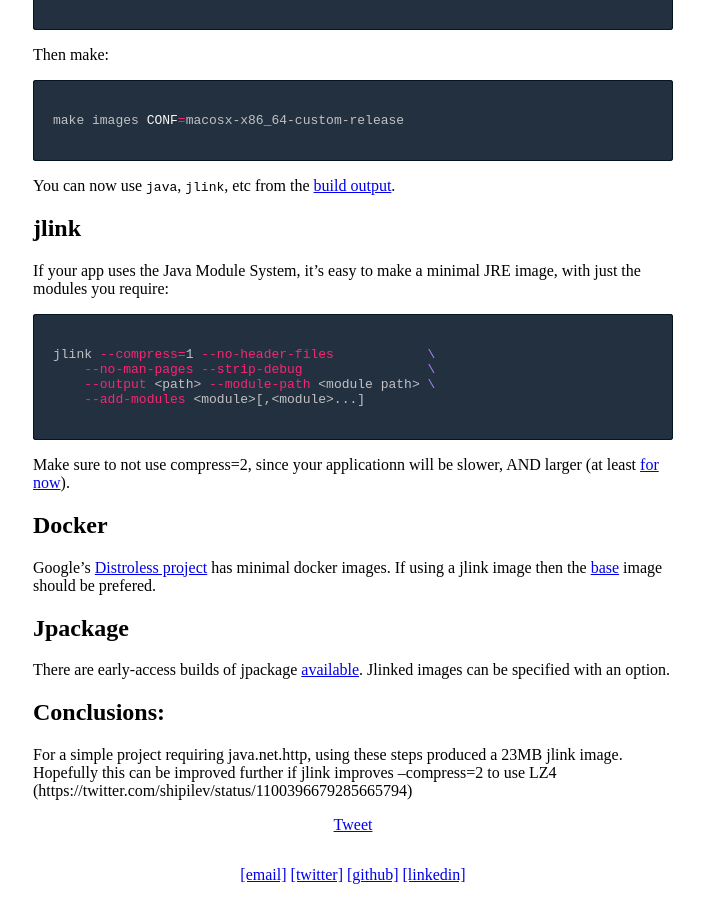
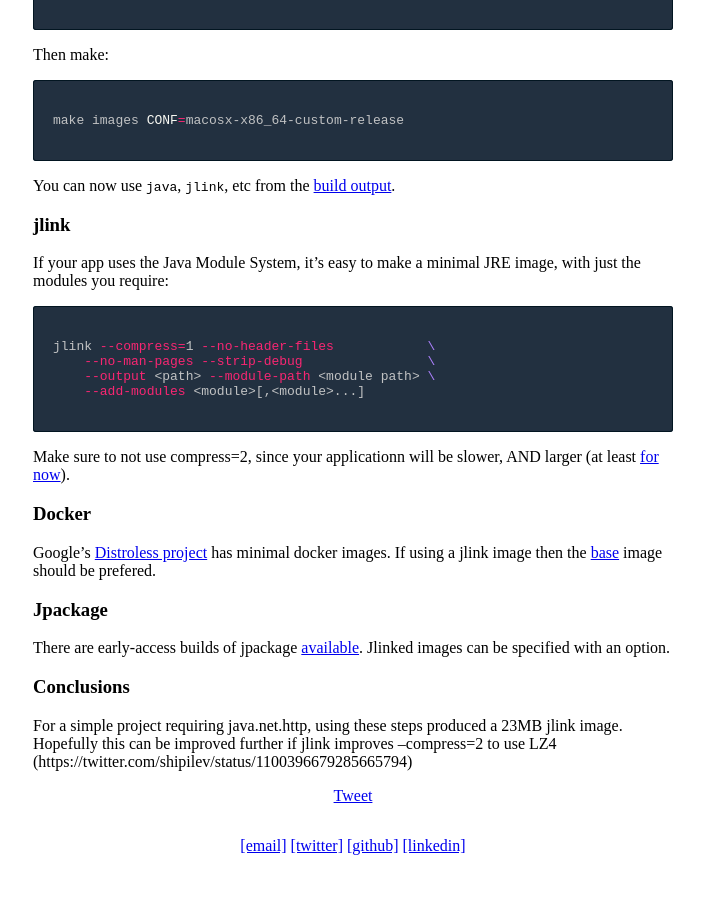
Before and after one commit to AugustNagro/augustnagro.github.io, a Jekyll site: the page built from _posts/2019-1-4-small-java.md, in a window 1280 px wide and 900 px high, scrolled down 1441 px. Shown: the whole window, without its empty margins (287-991 px from the left). Built offline with Jekyll 4.4.1, drawn with Linux system fonts in a browser that asks for light colours; comment, search, counter and statistics services are not loaded; after the commit the page ends 2312 px from its top, so only the background shows below that.

Commit message:
anotha one

```diff
--- a/_posts/2019-1-4-small-java.md
+++ b/_posts/2019-1-4-small-java.md
@@ -79,7 +79,7 @@
 
 You can now use `java`, `jlink`, etc from the [build output](https://hg.openjdk.java.net/jdk/jdk/raw-file/2bd3e05d4c6f/doc/building.html#build-output-structure).
 
-## jlink
+### jlink
 If your app uses the Java Module System, it's easy to make a minimal JRE image, with just the modules you require:
 
 {% highlight bash %}
@@ -91,12 +91,12 @@
 
 Make sure to not use compress=2, since your applicationn will be slower, AND larger (at least [for now](https://twitter.com/cl4es/status/1100399121079455744)).
 
-## Docker
+### Docker
 Google's [Distroless project](https://github.com/GoogleContainerTools/distroless) has minimal docker images. If using a jlink image then the [base](https://github.com/GoogleContainerTools/distroless/blob/master/base/README.md) image should be prefered.
 
-## Jpackage
+### Jpackage
 
 There are early-access builds of jpackage [available](http://jdk.java.net/jpackage/). Jlinked images can be specified with an option.
 
-## Conclusions:
+### Conclusions
 For a simple project requiring java.net.http, using these steps produced a 23MB jlink image. Hopefully this can be improved further if jlink improves --compress=2 to use LZ4 (https://twitter.com/shipilev/status/1100396679285665794)
```
